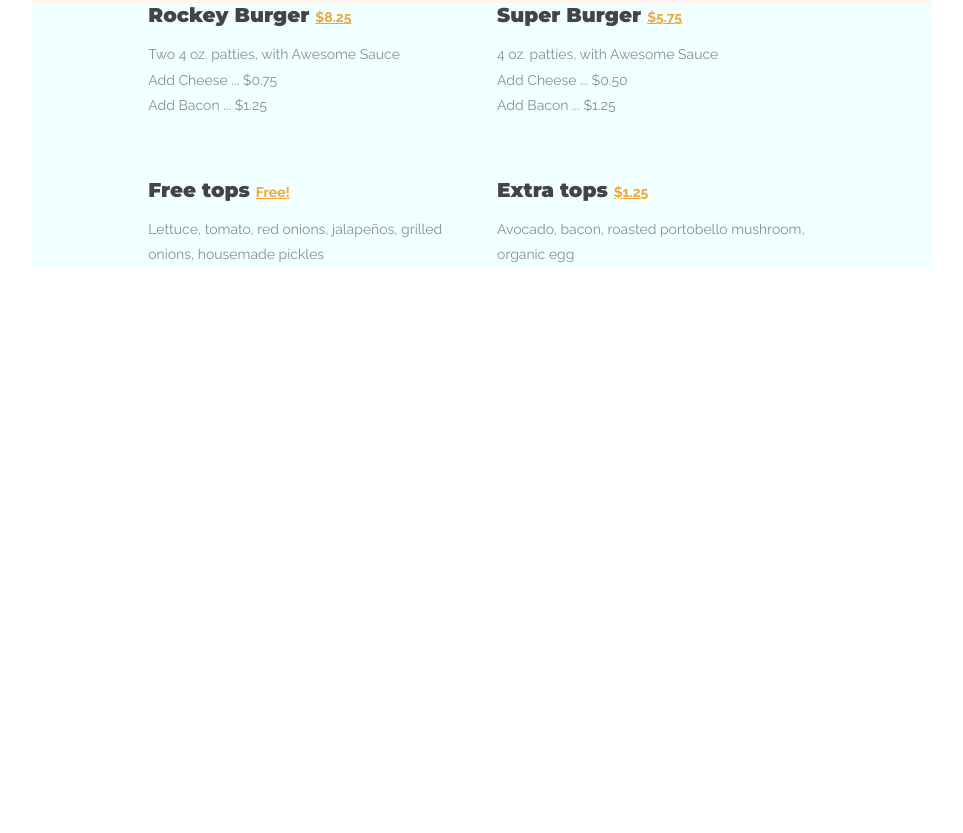
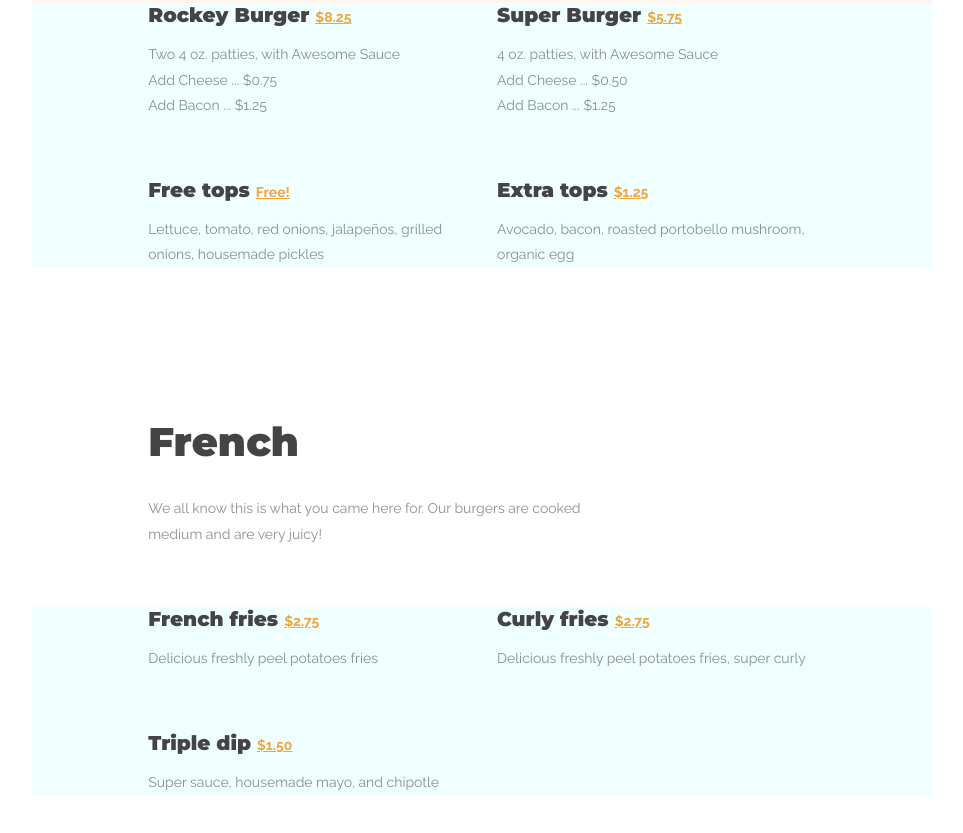
Before and after one commit to nickgvmbr/rockey-burgers, a plain HTML site: page menu.html in a window 1280 px wide. Shown: the part 1585-2418 px from the top of the page, without its empty margins (158-1121 px from the left). Before the commit the page ends 2002 px from the top, so only its background shows below. Drawn offline with nearby package versions, Linux system fonts and the light colour scheme.

Commit message:
Build fries

```diff
--- a/menu.html
+++ b/menu.html
@@ -70,6 +70,40 @@
             </div>
           </div>
         </div>
+        <div class="fries">
+          <div class="row">
+            <div class="col col--4-of-8 col--push-1-of-8">
+              <div class="fries-title">
+                <h1>French</h1>
+                <p>We all know this is what you came here for. Our burgers are cooked medium and are very juicy!</p>
+              </div>
+            </div>
+          </div>
+          <div class="columns">
+            <div class="row">
+              <div class="col col--3-of-8 col--push-1-of-8">
+                <div class="column-item">
+                  <h2>French fries <u>$2.75</u></h2>
+                  <p>Delicious freshly peel potatoes fries</p>
+                </div>
+              </div>
+              <div class="col col--3-of-8">
+                <div class="column-item">
+                  <h2>Curly fries <u>$2.75</u></h2>
+                  <p>Delicious freshly peel potatoes fries, super curly</p>
+                </div>
+              </div>
+            </div>
+            <div class="row">
+              <div class="col col--3-of-8 col--push-1-of-8">
+                <div class="column-item">
+                  <h2>Triple dip <u>$1.50</u></h2>
+                  <p>Super sauce, housemade mayo, and chipotle</p>
+                </div>
+              </div>
+            </div>
+          </div>
+        </div>
       </div>
     </div>
   </body>
--- a/src/css/main.scss
+++ b/src/css/main.scss
@@ -294,3 +294,14 @@ i {
   background: #eee;
   margin: 60px 0 0 0;
 }
+
+
+// fries
+.fries {
+  margin: 0 0 150px 0;
+
+  .columns {
+    margin: 60px 0 0 0;
+  }
+
+}
```
Also changed, not shown: src/css/main.css, 1 other file.
